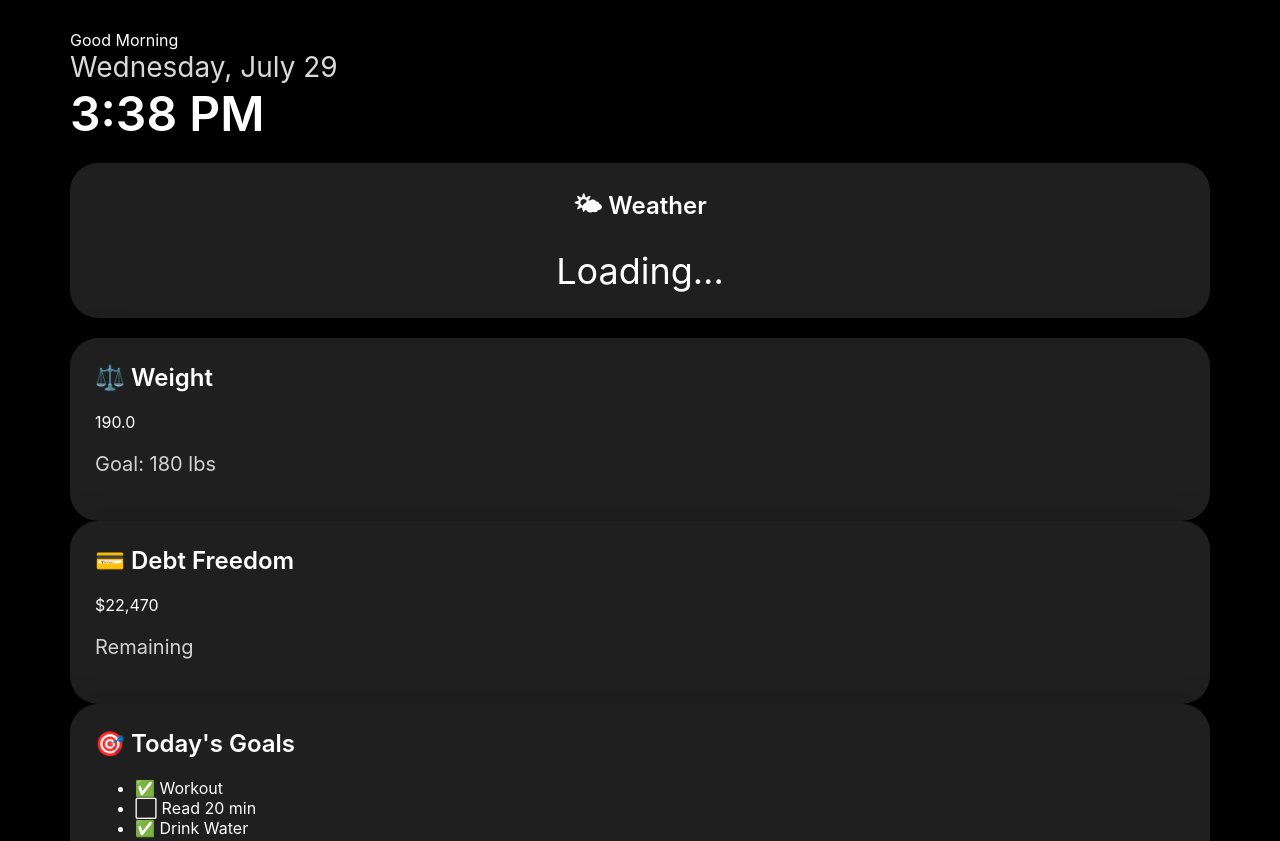
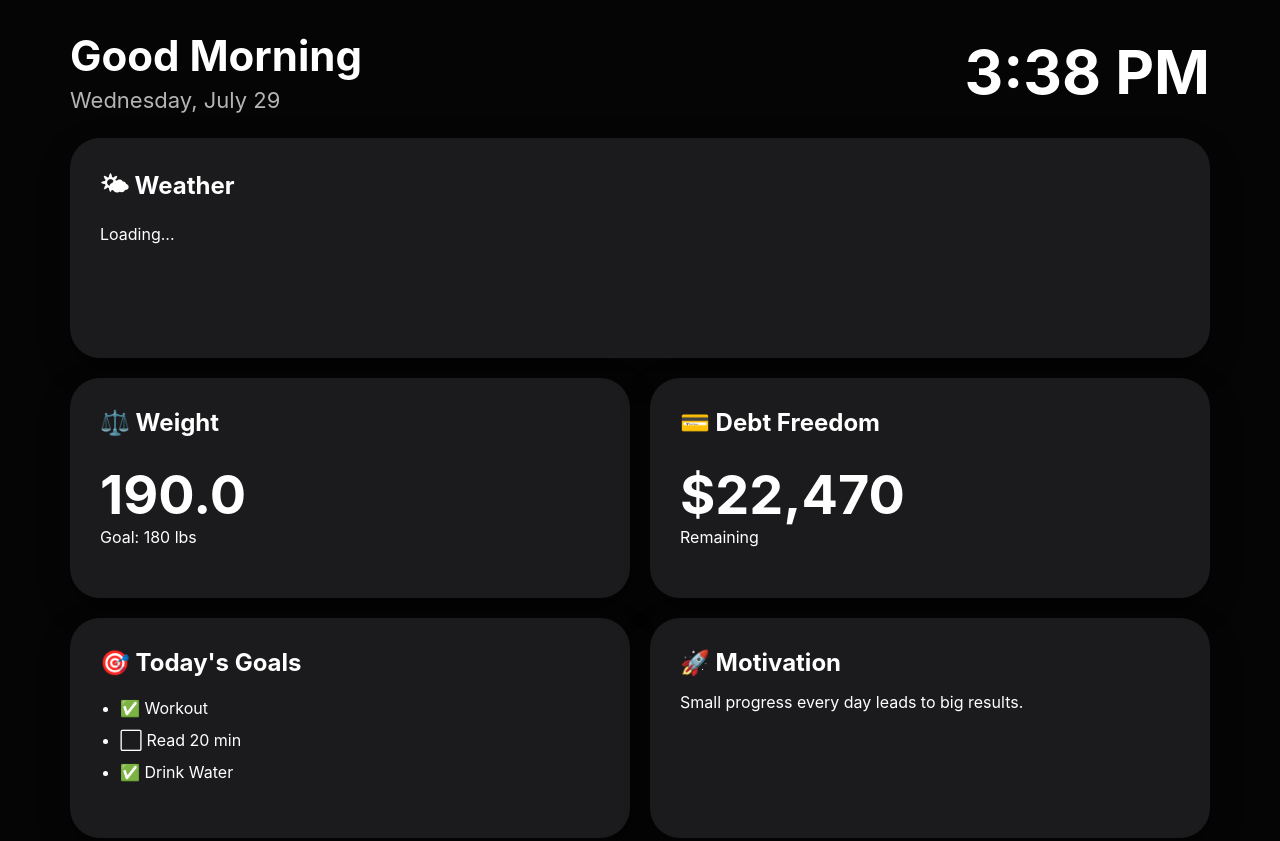
Before and after one commit to DeepBlueBuilds/GoalDashboard-, a plain HTML site: page index.html in a window 1280 px wide. Shown: the top 841 px of the page. Drawn offline with Linux system fonts and the light colour scheme.

Commit message:
Update style.css

```diff
--- a/style.css
+++ b/style.css
@@ -1,138 +1,117 @@
-/* Goal Dashboard - Apple Inspired Style */
-
-* {
-    box-sizing: border-box;
+*{
+    margin:0;
+    padding:0;
+    box-sizing:border-box;
 }
 
-body {
-    margin: 0;
-    height: 100vh;
-    font-family: -apple-system, BlinkMacSystemFont, "SF Pro Display", "Helvetica Neue", Arial, sans-serif;
-    background: #000;
-    color: white;
+body{
+
+    background:#050505;
+
+    color:white;
+
+    font-family:-apple-system,BlinkMacSystemFont,"SF Pro Display",sans-serif;
+
 }
 
+.dashboard{
 
-.dashboard {
-    padding: 30px;
-    height: 100vh;
-    display: flex;
-    flex-direction: column;
-    gap: 20px;
+    max-width:1200px;
+
+    margin:auto;
+
+    padding:30px;
+
 }
 
+.top{
 
-/* Header */
+    display:flex;
 
-.header {
-    display: flex;
-    justify-content: space-between;
-    align-items: center;
+    justify-content:space-between;
+
+    align-items:center;
+
+    margin-bottom:25px;
+
 }
 
-#date {
-    font-size: 28px;
-    opacity: .85;
+#greeting{
+
+    font-size:42px;
+
+    font-weight:700;
+
 }
 
-#time {
-    font-size: 48px;
-    font-weight: 600;
+#date{
+
+    margin-top:6px;
+
+    opacity:.7;
+
+    font-size:22px;
+
 }
 
+#time{
 
-/* Cards */
+    font-size:60px;
 
-.card {
-    background: rgba(255,255,255,0.12);
-    backdrop-filter: blur(20px);
-    border-radius: 28px;
-    padding: 25px;
-    box-shadow: 0 10px 40px rgba(0,0,0,.3);
+    font-weight:700;
+
 }
 
+.grid{
 
-.card h2 {
-    margin-top: 0;
-    font-size: 24px;
-    font-weight: 600;
+    display:grid;
+
+    grid-template-columns:1fr 1fr;
+
+    gap:20px;
+
 }
 
+.card{
 
-.weather {
-    text-align: center;
+    background:#1b1b1d;
+
+    border-radius:30px;
+
+    padding:30px;
+
+    min-height:220px;
+
+    box-shadow:0 12px 30px rgba(0,0,0,.45);
+
 }
 
+.weather{
 
-#weather {
-    font-size: 36px;
+    margin-bottom:20px;
+
 }
 
+.big-number{
 
-/* Two-column section */
+    font-size:54px;
 
-.row {
-    display: grid;
-    grid-template-columns: 1fr 1fr;
-    gap: 20px;
+    margin-top:25px;
+
+    font-weight:700;
+
 }
 
+h2{
 
-.number {
-    font-size: 42px;
-    font-weight: 700;
+    margin-bottom:15px;
+
 }
 
+ul{
 
-.card p {
-    font-size: 20px;
-    opacity: .8;
-}
+    margin-left:20px;
 
-
-/* Progress Bars */
-
-.progress {
-    height: 14px;
-    background: rgba(255,255,255,.2);
-    border-radius: 20px;
-    overflow: hidden;
-}
-
-
-.progress-fill {
-    height: 100%;
-    border-radius: 20px;
-}
-
-
-.weight {
-    width: 62%;
-    background: white;
-}
-
-
-.debt {
-    width: 35%;
-    background: white;
-}
-
-
-/* Goals */
-
-.goal {
-    font-size: 24px;
-    margin: 15px 0;
-}
-
-
-/* iPad Landscape Optimization */
-
-@media (orientation: landscape) {
-
-    .dashboard {
-        max-width: 1200px;
-        margin: auto;
-    }
+    line-height:2;
 
 }
```
